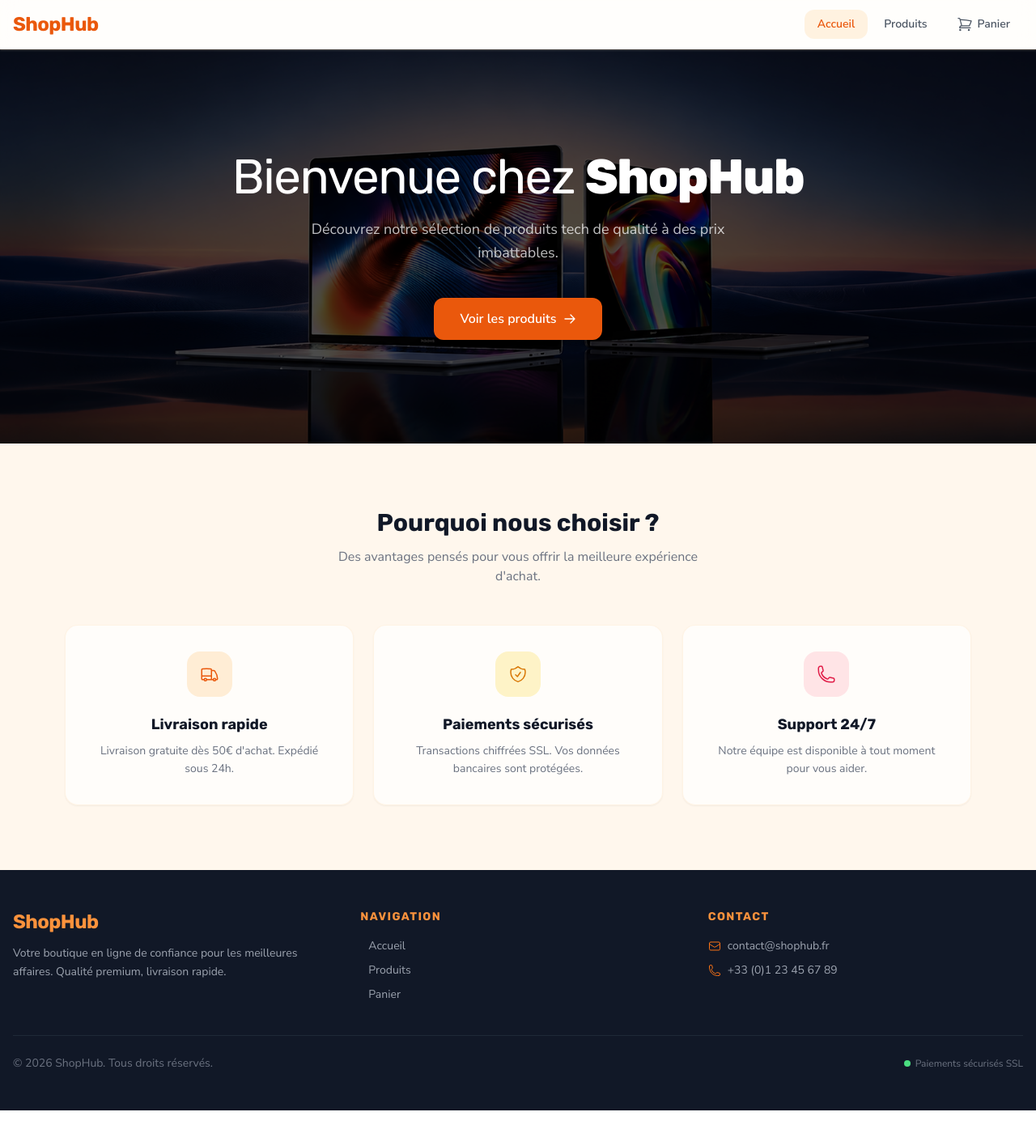
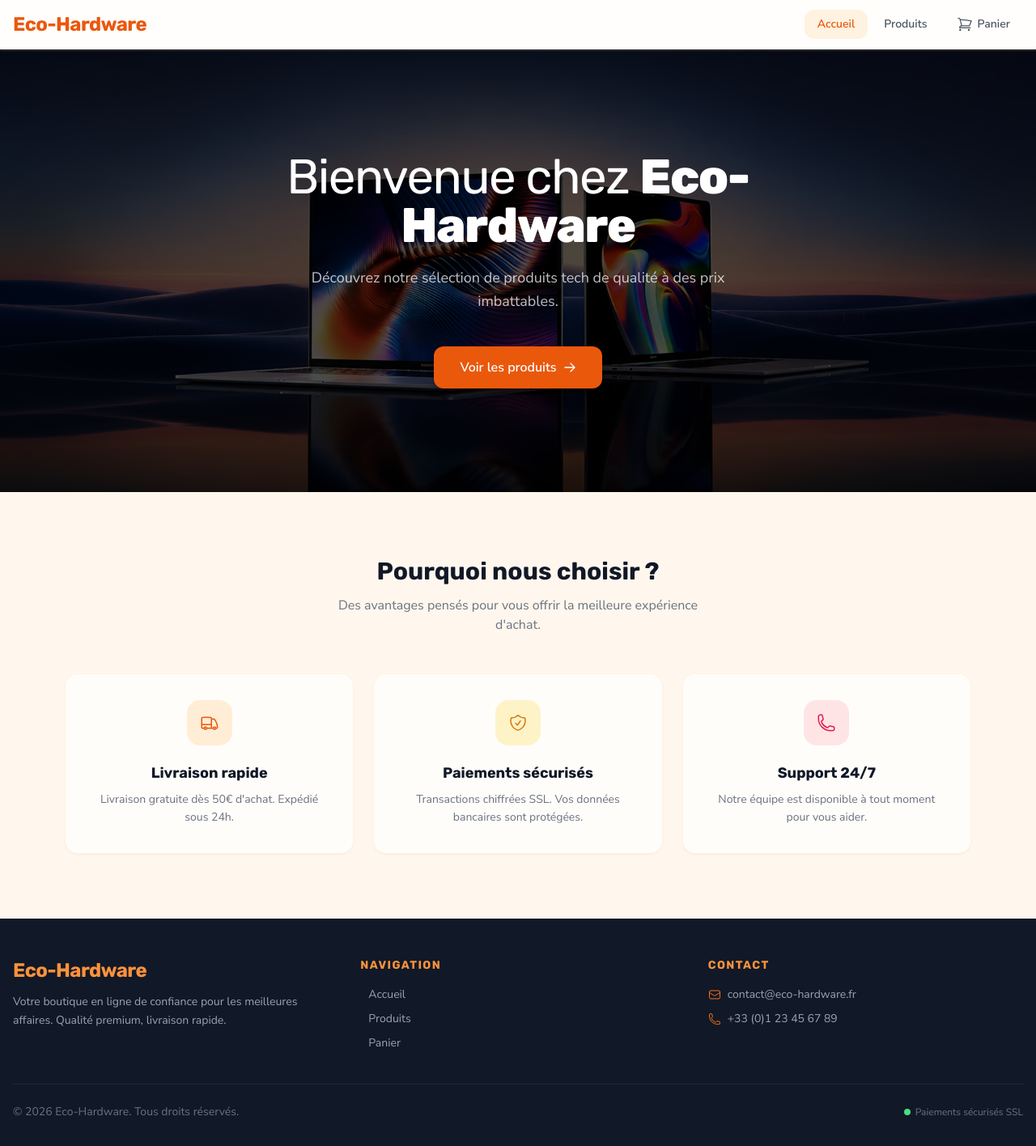
Before and after one commit to TheaCOLINOT/telemetrie-project, a React (Vite) app: page / in a window 1280 px wide. Shown: the top 1416 px of the page at 81% size. Before the commit the page ends 1372 px from the top, so only its background shows below. Built offline with nearby package versions, Linux system fonts and the light colour scheme.

Commit message:
update front

```diff
--- a/index.html
+++ b/index.html
@@ -4,7 +4,7 @@
     <meta charset="UTF-8" />
     <meta name="viewport" content="width=device-width, initial-scale=1.0" />
     <link rel="icon" type="image/svg+xml" href="/favicon.svg" />
-    <title>ShopHub</title>
+    <title>Eco-Hardware</title>
     <!-- Umami Analytics -->
     <script defer src="https://cloud.umami.is/script.js" data-website-id="57dcd6e5-373d-4e47-b1a8-3950c7b655d9" data-domains="ton-domaine.com"></script>
   </head>
--- a/src/components/Footer.jsx
+++ b/src/components/Footer.jsx
@@ -8,7 +8,7 @@ export default function Footer() {
       <div className="container mx-auto px-4 py-12 max-w-7xl">
         <div className="grid grid-cols-1 md:grid-cols-3 gap-10 mb-10">
           <div>
-            <span className="text-2xl font-bold text-orange-400 font-rubik tracking-tight block mb-3">ShopHub</span>
+            <span className="text-2xl font-bold text-orange-400 font-rubik tracking-tight block mb-3">Eco-Hardware</span>
             <p className="text-gray-400 text-sm leading-relaxed">
               Votre boutique en ligne de confiance pour les meilleures affaires. Qualité premium, livraison rapide.
             </p>
@@ -35,7 +35,7 @@ export default function Footer() {
                 <svg className="w-4 h-4 text-orange-500 flex-shrink-0" fill="none" viewBox="0 0 24 24" strokeWidth={1.5} stroke="currentColor" aria-hidden="true">
                   <path strokeLinecap="round" strokeLinejoin="round" d="M21.75 6.75v10.5a2.25 2.25 0 01-2.25 2.25h-15a2.25 2.25 0 01-2.25-2.25V6.75m19.5 0A2.25 2.25 0 0019.5 4.5h-15a2.25 2.25 0 00-2.25 2.25m19.5 0v.243a2.25 2.25 0 01-1.07 1.916l-7.5 4.615a2.25 2.25 0 01-2.36 0L3.32 8.91a2.25 2.25 0 01-1.07-1.916V6.75" />
                 </svg>
-                contact@shophub.fr
+                contact@eco-hardware.fr
               </li>
               <li className="flex items-center gap-2">
                 <svg className="w-4 h-4 text-orange-500 flex-shrink-0" fill="none" viewBox="0 0 24 24" strokeWidth={1.5} stroke="currentColor" aria-hidden="true">
@@ -48,7 +48,7 @@ export default function Footer() {
         </div>
 
         <div className="border-t border-gray-800 pt-6 flex flex-col sm:flex-row items-center justify-between gap-3">
-          <p className="text-gray-500 text-sm">© {currentYear} ShopHub. Tous droits réservés.</p>
+          <p className="text-gray-500 text-sm">© {currentYear} Eco-Hardware. Tous droits réservés.</p>
           <div className="flex items-center gap-1.5">
             <span className="w-2 h-2 rounded-full bg-green-400" />
             <span className="text-gray-500 text-xs">Paiements sécurisés SSL</span>
--- a/src/components/Header.jsx
+++ b/src/components/Header.jsx
@@ -15,7 +15,7 @@ export default function Header() {
     <header className="bg-white/80 backdrop-blur-md sticky top-0 z-50 border-b border-orange-100/60 shadow-sm shadow-orange-100/30">
       <nav className="container mx-auto px-4 py-3 flex items-center justify-between max-w-7xl">
         <Link to="/" className="text-2xl font-bold text-orange-600 font-rubik tracking-tight">
-          ShopHub
+          Eco-Hardware
         </Link>
 
         <div className="flex items-center gap-1">
--- a/src/pages/Home.jsx
+++ b/src/pages/Home.jsx
@@ -44,7 +44,7 @@ export default function Home() {
         <div className="container mx-auto max-w-3xl text-center relative">
           <h1 className="text-5xl sm:text-6xl font-regular text-white mb-5 leading-tight tracking-tight">
             Bienvenue chez{' '}
-            <span className="text-transparent bg-clip-text font-extrabold text-white">ShopHub</span>
+            <span className="text-transparent bg-clip-text font-extrabold text-white">Eco-Hardware</span>
           </h1>
           <p className="text-lg text-white/75 mb-10 max-w-xl mx-auto leading-relaxed">
             Découvrez notre sélection de produits tech de qualité à des prix imbattables.
```
Also changed, not shown: 2 other files (tests, documents, lock files or other folders).
